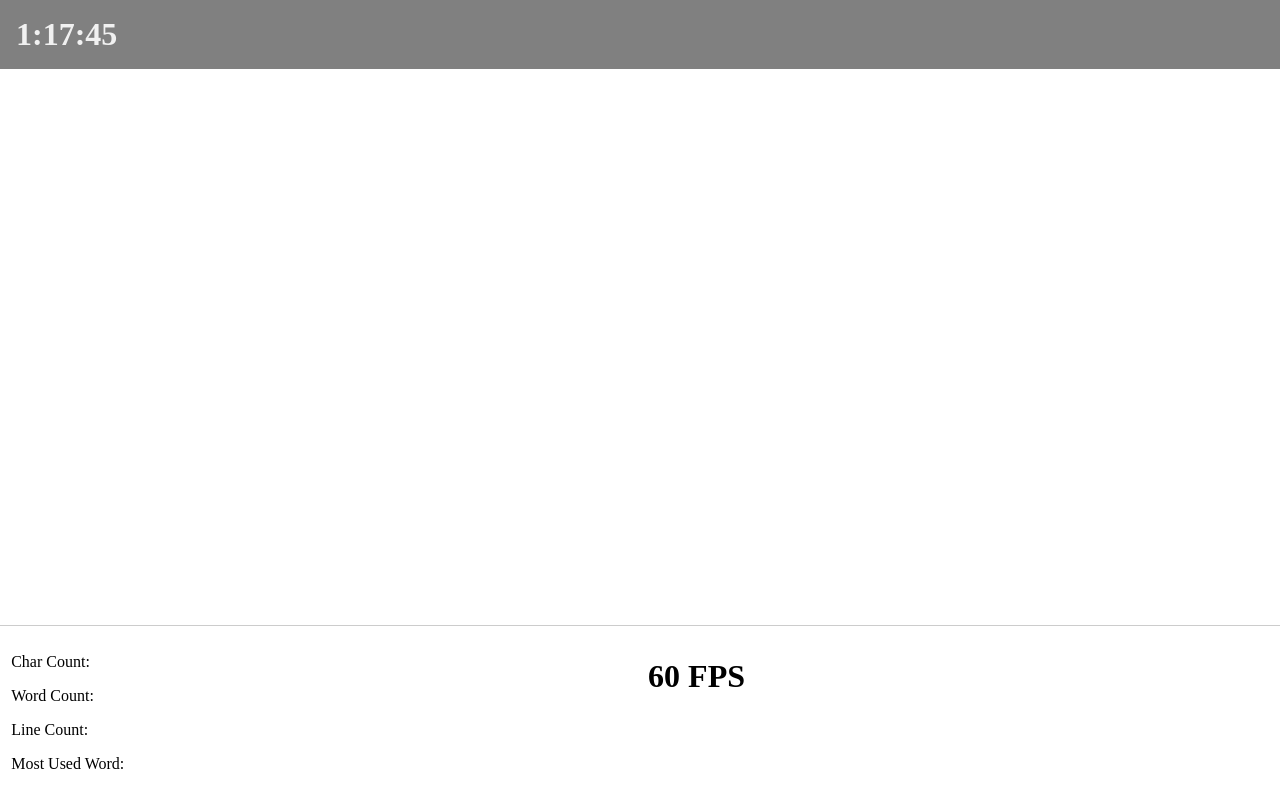
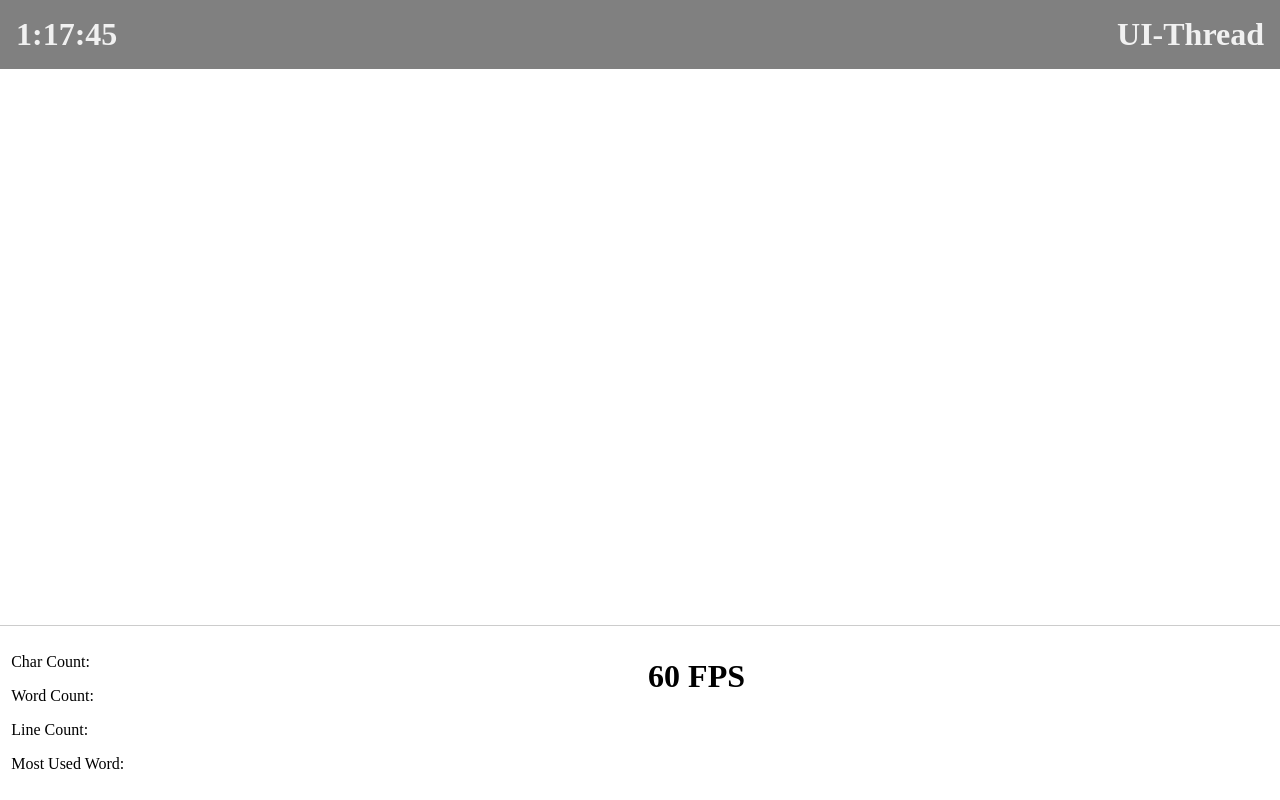
Before and after one commit to chalu/comlink-workers, a website: page src/slow/index.html in a window 1280 px wide. Drawn offline with Linux system fonts and the light colour scheme.

Commit message:
name app demo window

```diff
--- a/src/slow/index.html
+++ b/src/slow/index.html
@@ -21,7 +21,7 @@
             background: #fff;
         }
 
-        #timesplainer {
+        body > p {
             background: #808080;
             padding: 0.5em;
             font-weight: bold;
@@ -29,6 +29,8 @@
             font-size: xx-large;
             margin-top: 0;
             margin-bottom: 0.5em;
+            display: flex;
+            justify-content: space-between;
         }
 
         #free-form-text {
@@ -63,8 +65,9 @@
 
 <body>
 
-    <p id="timesplainer">
-        00:00:00
+    <p>
+        <span id="timesplainer">00:00:00</span>
+        <span>UI-Thread</span>
     </p>
 
     <div id="free-form-text">
```
